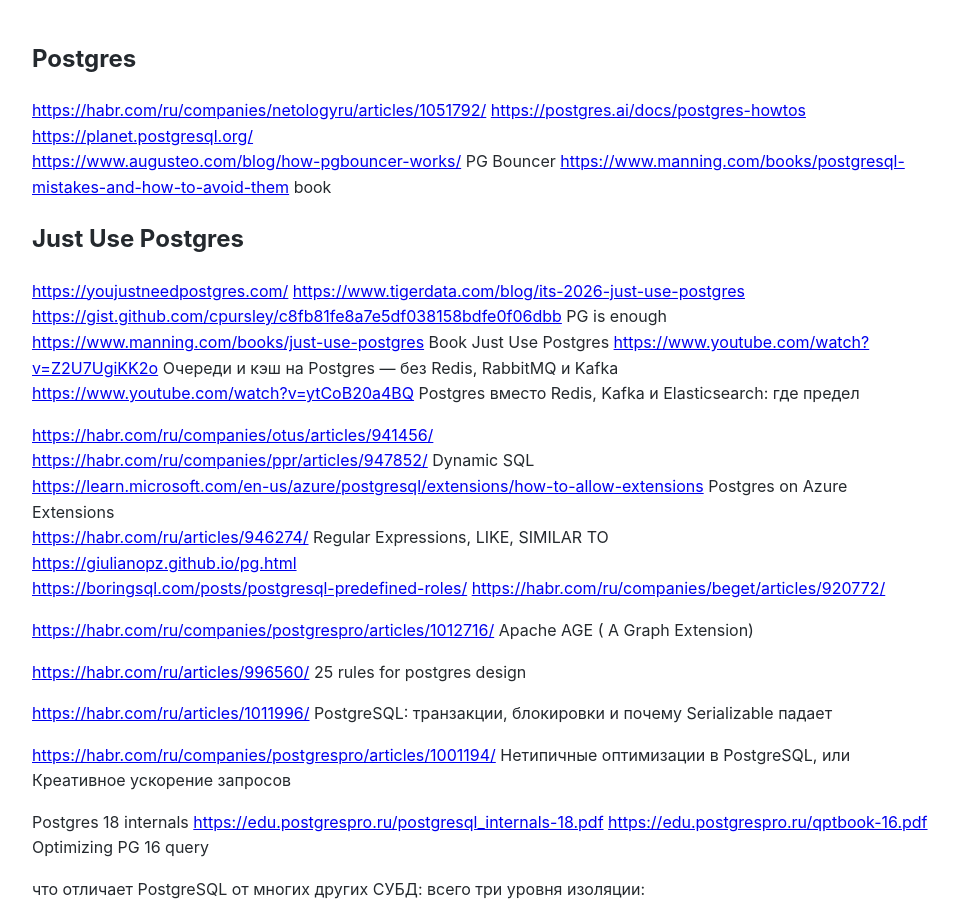
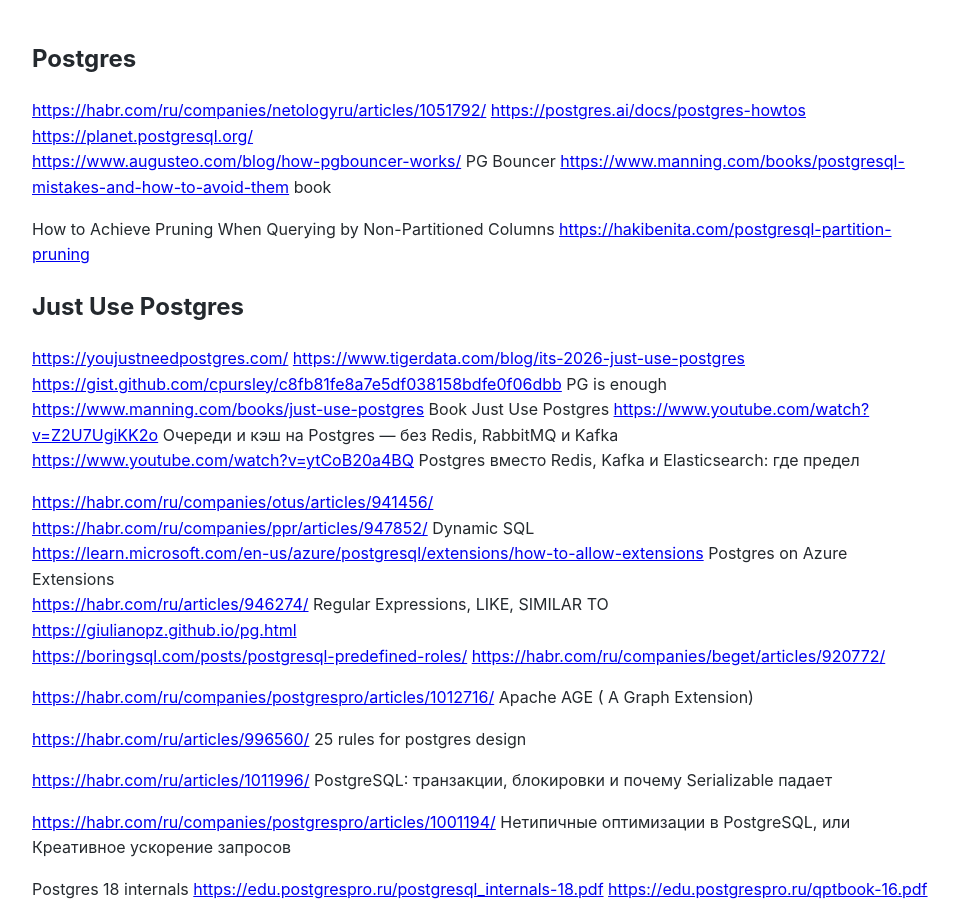
Before and after one commit to Michael-Lubinsky/michael-lubinsky.github.com, a Jekyll site: the page built from pg/pg.md, in a window 1280 px wide and 900 px high. Shown: the whole window, without its empty margins (158-1116 px from the left). Built offline with Jekyll 4.4.1, drawn with Linux system fonts in a browser that asks for light colours; our own code applies the rules of GitHub Pages for plain Markdown files.

Commit message:
Update pg.md

```diff
--- a/pg/pg.md
+++ b/pg/pg.md
@@ -4,6 +4,9 @@
 <https://planet.postgresql.org/>
 <https://www.augusteo.com/blog/how-pgbouncer-works/> PG Bouncer
 <https://www.manning.com/books/postgresql-mistakes-and-how-to-avoid-them>  book
+
+How to Achieve Pruning When Querying by Non-Partitioned Columns
+<https://hakibenita.com/postgresql-partition-pruning>
 
 ## Just Use Postgres
 <https://youjustneedpostgres.com/>
```
